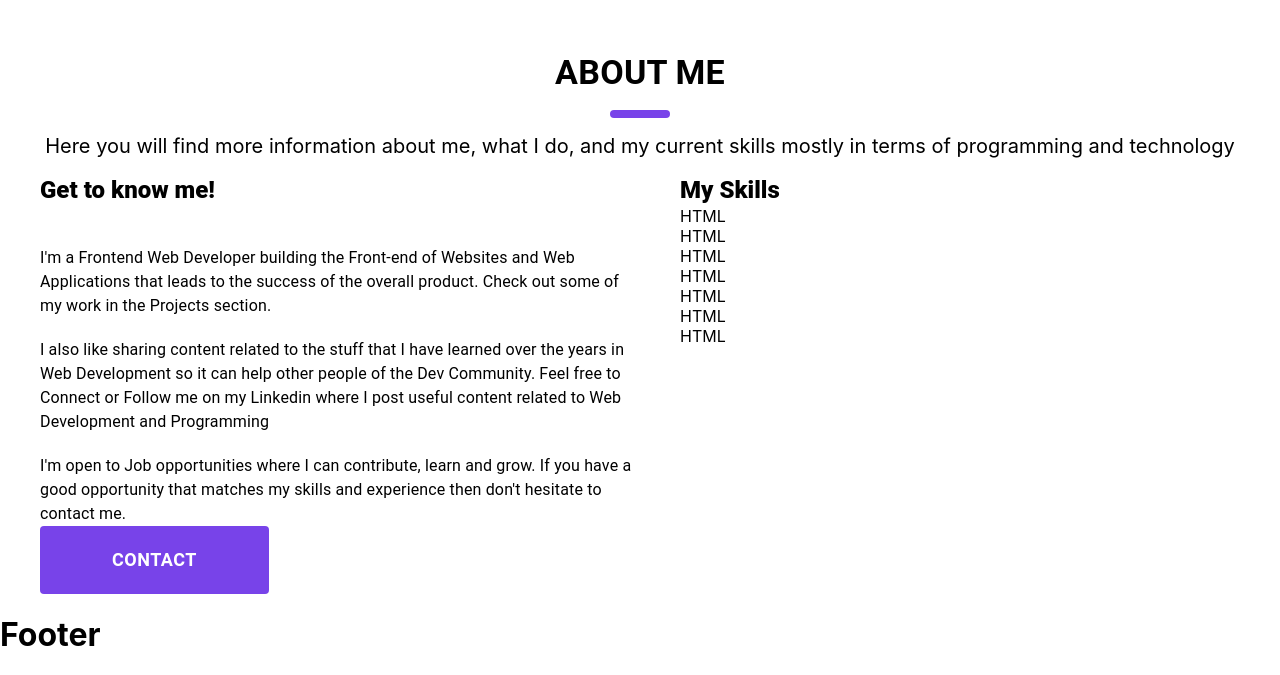
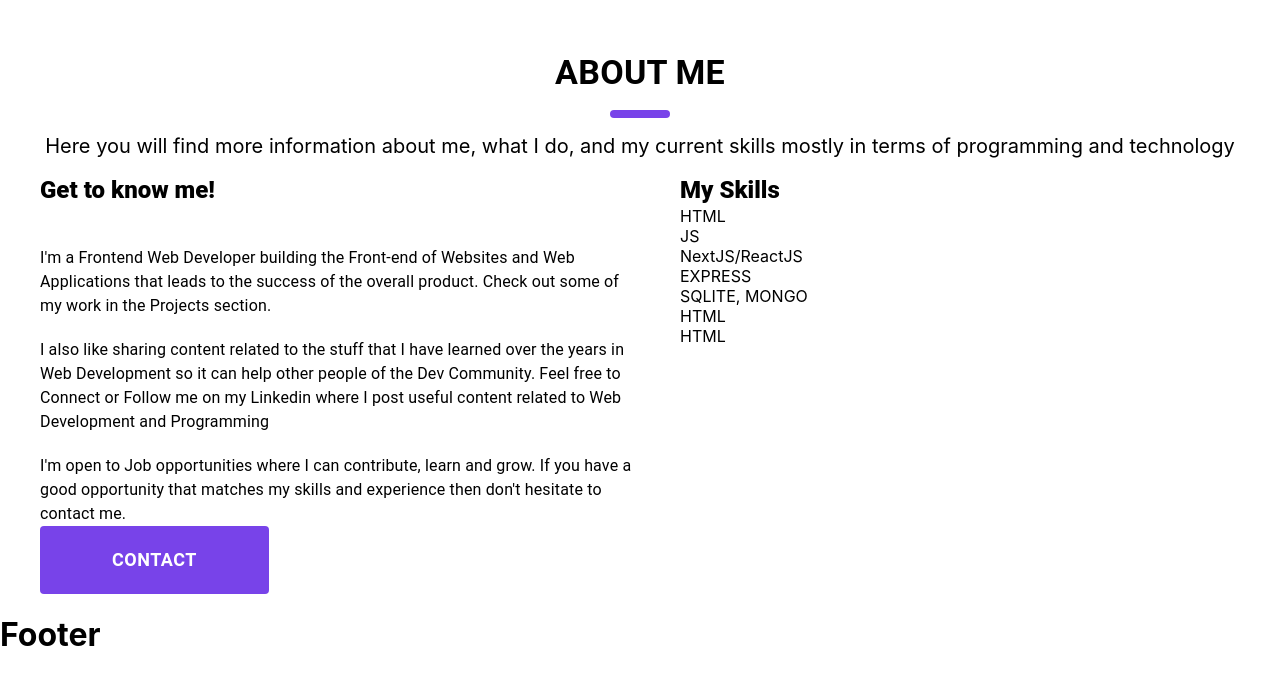
Before and after one commit to emdevelopa/portfolio-React, a React (Create React App) app: page / in a window 1280 px wide. Shown: the part 828-1503 px from the top of the page. Built offline with nearby package versions, Linux system fonts and the light colour scheme.

Commit message:
Portfolio

```diff
--- a/src/components/about.jsx
+++ b/src/components/about.jsx
@@ -36,10 +36,10 @@ export default function About() {
                         <Box width='100%'>
                             <Typography variant="h5" fontWeight={800}>My Skills</Typography>
                             <Box>HTML</Box>
-                            <Box>HTML</Box>
-                            <Box>HTML</Box>
-                            <Box>HTML</Box>
-                            <Box>HTML</Box>
+                            <Box>JS</Box>
+                            <Box>NextJS/ReactJS</Box>
+                            <Box>EXPRESS</Box>
+                            <Box>SQLITE, MONGO</Box>
                             <Box>HTML</Box>
                             <Box>HTML</Box>
                         </Box>
```
